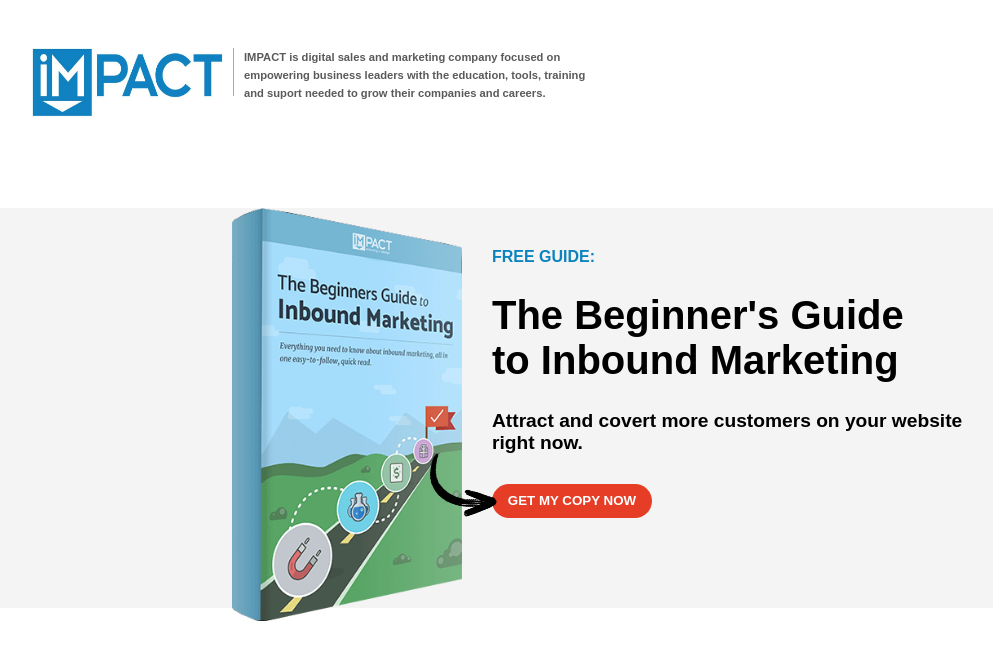
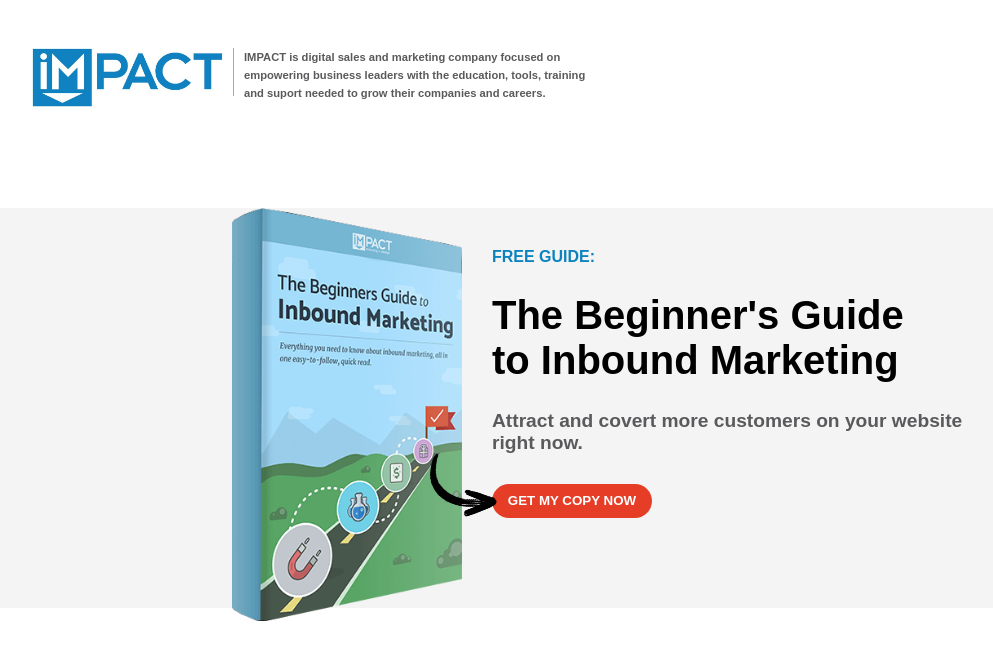
Before and after one commit to Jackfortal/landing_page_02, a plain HTML site: page index.html in a window 1280 px wide. Shown: the top 660 px of the page, without its empty margins (41-1034 px from the left). Drawn offline with Linux system fonts and the light colour scheme.

Commit message:
mudança de color attract_and

```diff
--- a/assets/css/style.css
+++ b/assets/css/style.css
@@ -23,7 +23,7 @@ header {
 }
 .head_logo_impact {
     width: 10%;
-    height: 35%;
+    height: 30%;
     margin-left: 5vw;
     margin-top: 5vh;
 }
@@ -86,6 +86,7 @@ h1 {
 .attract_and {
     font-size: 1.2rem;
     font-weight: 600;
+    color: #5a5a5c;
 }
 .button_get {
     width: 160px;
```
